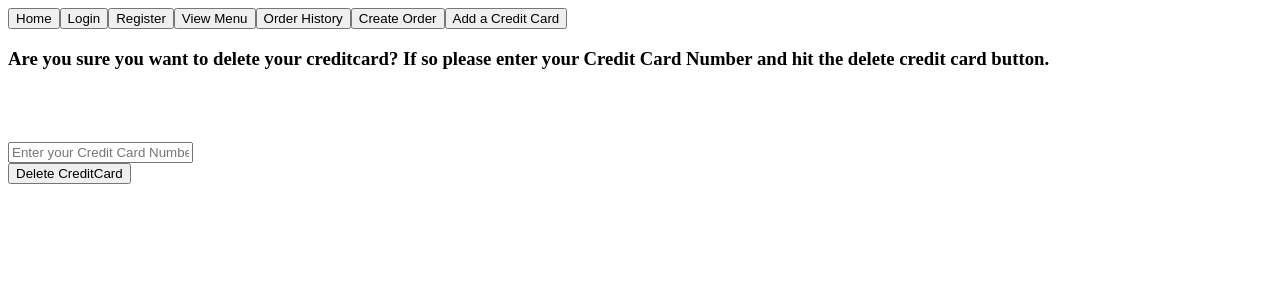
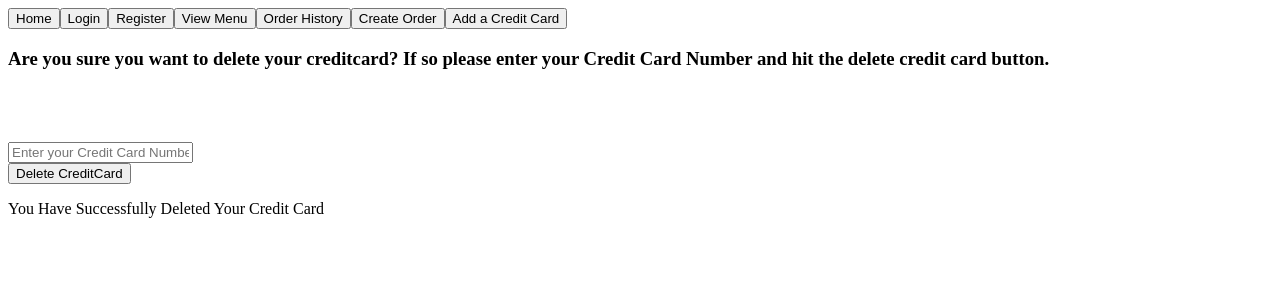
Before and after one commit to SyntaxError-JARS/Whirling_In_Rags_FE_GB_CC, a React (Create React App) app in the folder whirling-in-rags/: page /delete-card in a window 1280 px wide. Both pictures are taken after a click on the button "Delete CreditCard". Shown: the top 300 px of the page. Built offline with nearby package versions, Linux system fonts and the light colour scheme; no server answers.

Commit message:
On Credit card delete a message pops ups that the customer deleted there card.

```diff
--- a/whirling-in-rags/src/components/CreditCard/DeleteCreditCard.jsx
+++ b/whirling-in-rags/src/components/CreditCard/DeleteCreditCard.jsx
@@ -1,8 +1,9 @@
 import axios from "axios";
-import { useRef } from "react"
+import { useRef, useState } from "react"
 
 export default function DeleteCreditCard(){
 
+    const [showDelete, setShowDeleted] = useState(false);
 
     const creditCardInput = useRef();
 
@@ -22,6 +23,7 @@ export default function DeleteCreditCard(){
 
     }
 
+
     return(
         <>
           <h3>Are you sure you want to delete your creditcard? If so please enter your Credit Card Number and hit the delete credit card button.</h3>
@@ -30,7 +32,12 @@ export default function DeleteCreditCard(){
         <br></br>
         <input placeholder="Enter your Credit Card Number" ref={creditCardInput}></input>
         <br></br>
-        <button onClick={deleteCreditCard}>Delete CreditCard</button>
+        <button onClick={() => {
+            deleteCreditCard();
+            setShowDeleted(!showDelete)
+            }}
+            >Delete CreditCard</button>
+        {showDelete && <p>You Have Successfully Deleted Your Credit Card</p>}
         </>
 
     )
```
